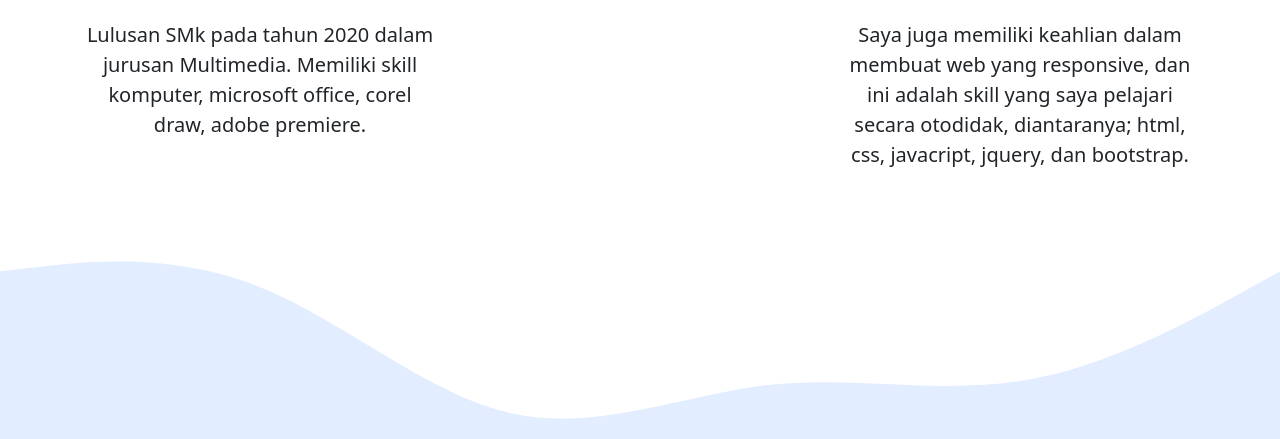
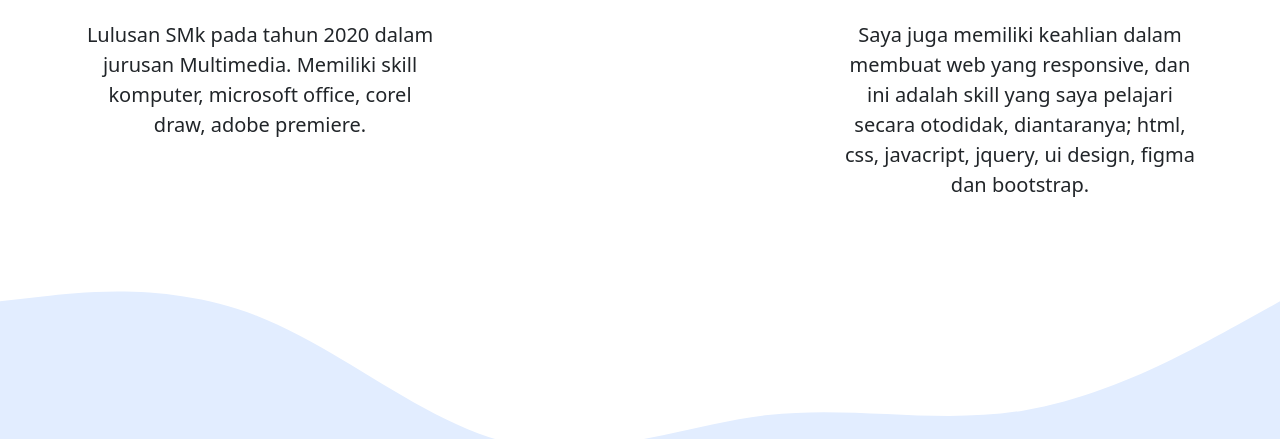
Before and after one commit to Pratama044/Portfolio2, a plain HTML site: page index.html in a window 1280 px wide. Shown: the part 658-1097 px from the top of the page. Drawn offline with nearby package versions, Linux system fonts and the light colour scheme.

Commit message:
Update index.html

```diff
--- a/index.html
+++ b/index.html
@@ -57,7 +57,7 @@
                     <p>Lulusan SMk pada tahun 2020 dalam jurusan Multimedia. Memiliki skill komputer, microsoft office, corel draw, adobe premiere.</p>
                 </div>
                 <div class="col-md-4">
-                    <p>Saya juga memiliki keahlian dalam membuat web yang responsive, dan ini adalah skill yang saya pelajari secara otodidak, diantaranya; html, css, javacript, jquery, dan bootstrap.</p>
+                    <p>Saya juga memiliki keahlian dalam membuat web yang responsive, dan ini adalah skill yang saya pelajari secara otodidak, diantaranya; html, css, javacript, jquery, ui design, figma dan bootstrap.</p>
                 </div>
             </div>
         </div>
```
